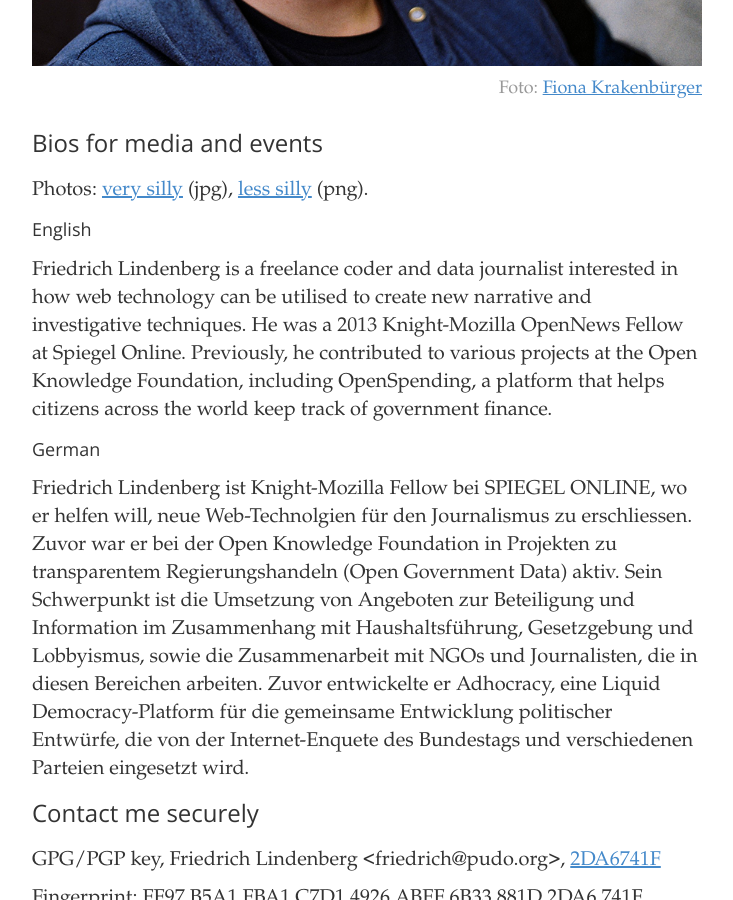
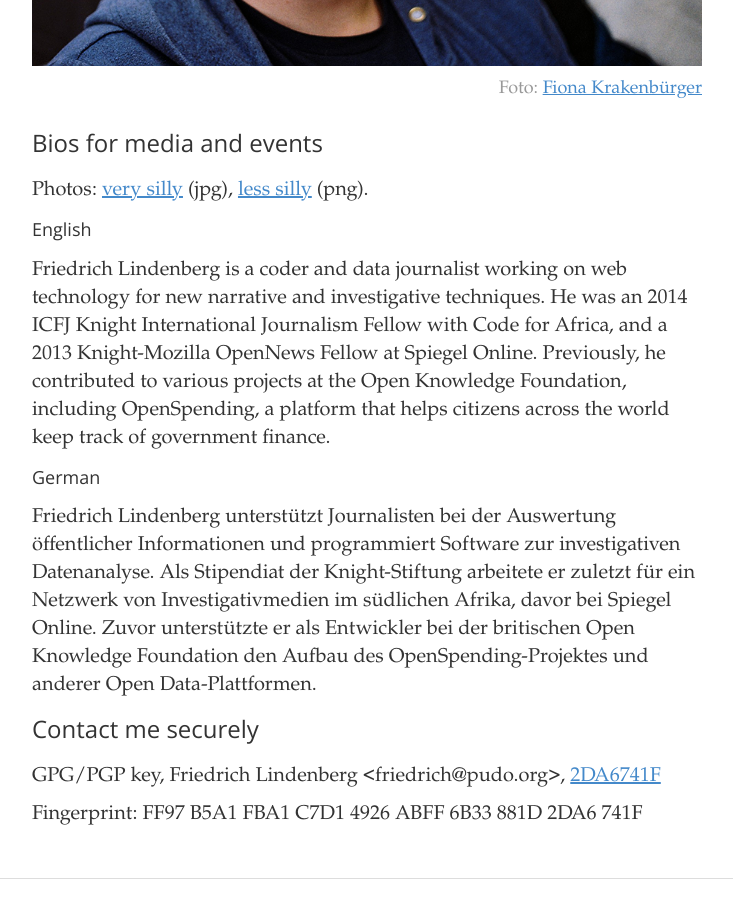
Before and after one commit to pudo/pudo.org, a Jekyll site: the page built from about/index.html, in a window 1280 px wide and 900 px high, scrolled down 562 px. Shown: the whole window, without its empty margins (273-1006 px from the left). Built offline with Jekyll 4.4.1, drawn with Linux system fonts in a browser that asks for light colours; nearby versions of some CDN libraries; Markdown is read by kramdown in place of the engine named in the settings.

Commit message:
Update bios.

```diff
--- a/about/index.html
+++ b/about/index.html
@@ -29,14 +29,13 @@ Photos: <a href="/img/fl_sunglasses.jpg">very silly</a> (jpg), <a href="/img/fl_
 
 <h4>English</h4>
 
-<p>Friedrich Lindenberg is a freelance coder and data journalist interested in how web technology can be utilised to create new narrative and investigative techniques. He was a 2013 Knight-Mozilla OpenNews Fellow at Spiegel Online. Previously, he contributed to various projects at the Open Knowledge Foundation, including OpenSpending, a platform that helps citizens across the world keep track of government finance.</p>
+<p>Friedrich Lindenberg is a coder and data journalist working on web technology for new narrative and investigative techniques. He was an 2014 ICFJ Knight International Journalism Fellow with Code for Africa, and a 2013 Knight-Mozilla OpenNews Fellow at Spiegel Online. Previously, he contributed to various projects at the Open Knowledge Foundation, including OpenSpending, a platform that helps citizens across the world keep track of government finance.</p>
 
 <h4>German</h4>
 
-<p>Friedrich Lindenberg ist Knight-Mozilla Fellow bei SPIEGEL ONLINE, wo er helfen will, neue Web-Technolgien für den Journalismus zu erschliessen. Zuvor war er bei der Open Knowledge Foundation in Projekten zu transparentem Regierungshandeln (Open Government Data) aktiv. Sein Schwerpunkt ist die Umsetzung von Angeboten zur Beteiligung und Information im Zusammenhang mit Haushaltsführung, Gesetzgebung und Lobbyismus, sowie die Zusammenarbeit mit NGOs und Journalisten, die in diesen Bereichen arbeiten. Zuvor entwickelte er Adhocracy, eine Liquid Democracy-Platform für die gemeinsame Entwicklung politischer Entwürfe, die von der Internet-Enquete des Bundestags und verschiedenen Parteien eingesetzt wird.</p>
+<p>Friedrich Lindenberg unterstützt Journalisten bei der Auswertung öffentlicher Informationen und programmiert Software zur investigativen Datenanalyse. Als Stipendiat der Knight-Stiftung arbeitete er zuletzt für ein Netzwerk von Investigativmedien im südlichen Afrika, davor bei Spiegel Online. Zuvor unterstützte er als Entwickler bei der britischen Open Knowledge Foundation den Aufbau des OpenSpending-Projektes und anderer Open Data-Plattformen.</p>
 
 <h3>Contact me securely</h3>
-
 
 <p>GPG/PGP key, Friedrich Lindenberg &lt;friedrich@pudo.org&gt;,
     <a href="/about/key.gpg">2DA6741F</a></p>
```
